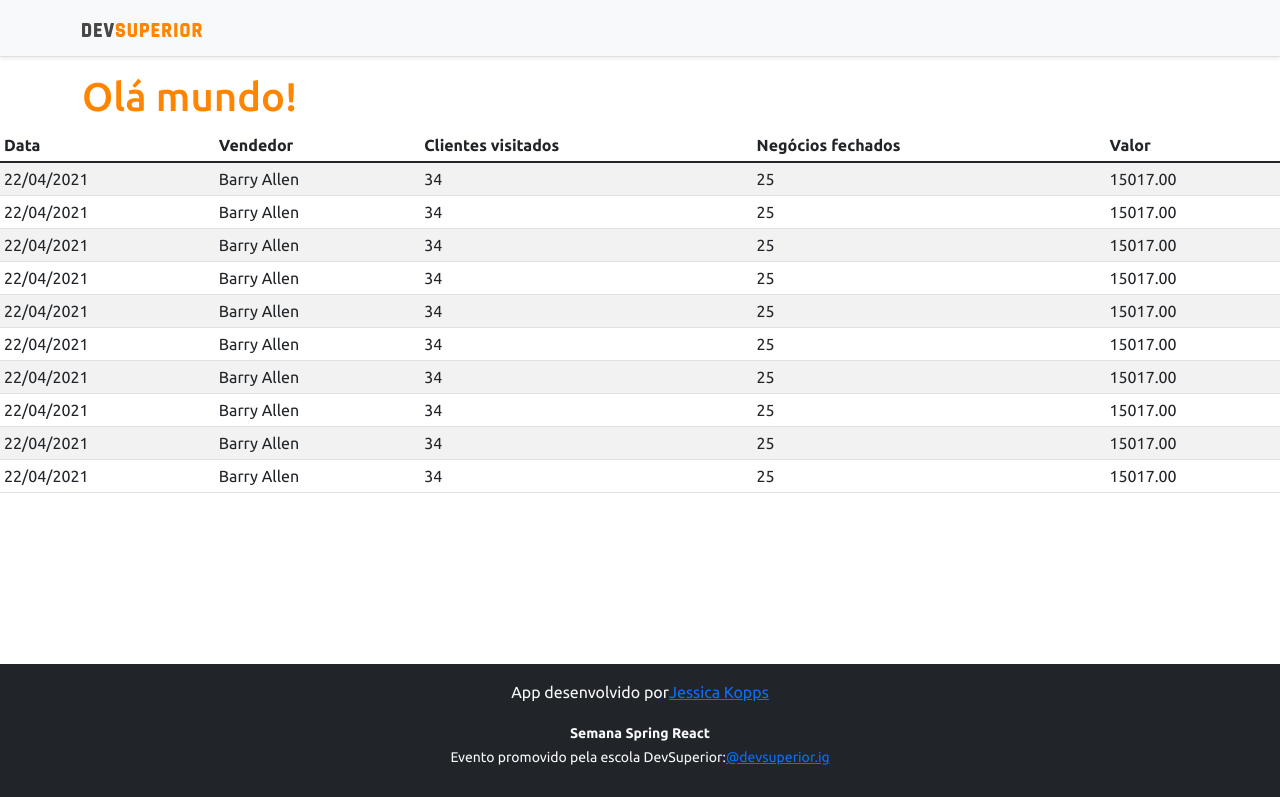
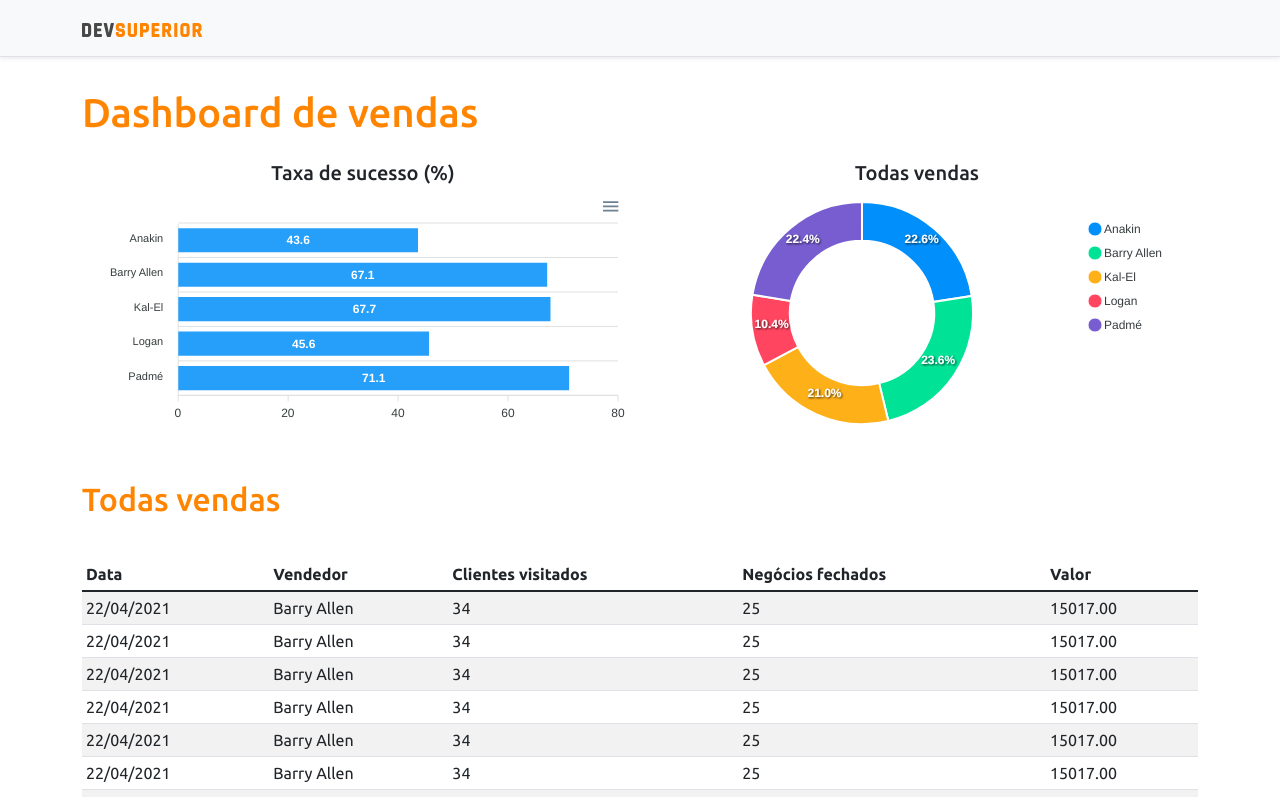
Before and after one commit to jessicakopps/dashboard-de-vendas, a React (Create React App) app in the folder frontend/: page / in a window 1280 px wide. Shown: the top 797 px of the page. Built offline with nearby package versions, Linux system fonts and the light colour scheme.

Commit message:
Static charts

```diff
--- a/frontend/src/App.tsx
+++ b/frontend/src/App.tsx
@@ -1,15 +1,35 @@
 import Navbar from 'components/Navbar';
 import Footer from 'components/Footer';
 import DataTable from 'components/DataTable';
+import BarChart from 'components/BarChart';
+import DonutChart from 'components/DonutChart';
+
+
 
 function App() {
   return (
     <>
     <Navbar />
         <div className="container">
-          <h1 className="text-primary">Olá mundo!</h1>
+          <h1 className="text-primary py-3">Dashboard de vendas</h1>
+
+          <div className="row px-3">
+            <div className="col-sm-6">
+              <h5 className="text-center text-secundary">Taxa de sucesso (%)</h5>
+              <BarChart />
+            </div>
+            <div className="col-sm-6">
+              <h5 className="text-center text-secundary">Todas vendas</h5>
+              <DonutChart />
+            </div>
+          </div>
+
+          <div className="py-3">
+              <h2 className="text-primary py-3">Todas vendas</h2>
+            </div>
+
+          <DataTable />
         </div>
-        <DataTable />
         <Footer />
 
     </>
--- /dev/null
+++ b/frontend/src/components/BarChart/index.tsx
@@ -0,0 +1,37 @@
+import Chart from 'react-apexcharts';
+
+const options = {
+  plotOptions: {
+      bar: {
+          horizontal: true,
+      }
+  },
+};
+
+const mockData = {
+  labels: {
+      categories: ['Anakin', 'Barry Allen', 'Kal-El', 'Logan', 'Padmé']
+  },
+  series: [
+      {
+          name: "% Sucesso",
+          data: [43.6, 67.1, 67.7, 45.6, 71.1]
+      }
+  ]
+};
+
+function BarChart() {
+  return (
+    <>
+        <Chart
+        options={{...options, xaxis: mockData.labels}}
+        series={mockData.series}
+        type="bar"
+        height="240"
+
+        />
+    </>
+  );
+}
+
+export default BarChart;
--- /dev/null
+++ b/frontend/src/components/DonutChart/index.tsx
@@ -0,0 +1,28 @@
+import Chart from 'react-apexcharts';
+
+const mockData = {
+  series: [477138, 499928, 444867, 220426, 473088],
+  labels: ['Anakin', 'Barry Allen', 'Kal-El', 'Logan', 'Padmé']
+}
+
+const options = {
+  legend: {
+      show: true
+  }
+}
+
+function DonutChart() {
+  return (
+    <>
+        <Chart
+        options={{...options, labels: mockData.labels}}
+        series={mockData.series}
+        type="donut"
+        height="240"
+
+        />
+    </>
+  );
+}
+
+export default DonutChart;
--- /dev/null
+++ b/package.json
@@ -0,0 +1,6 @@
+{
+  "dependencies": {
+    "apexcharts": "^3.28.1",
+    "react-apexcharts": "^1.3.9"
+  }
+}
```
Also changed, not shown: 2 other files (tests, documents, lock files or other folders).
